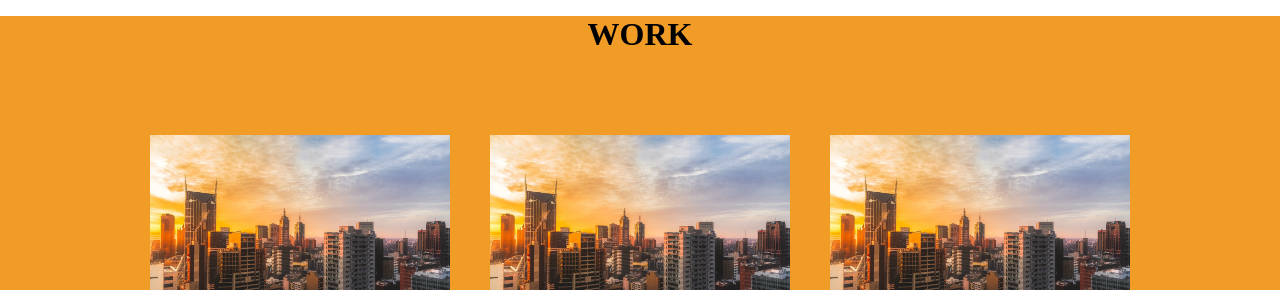
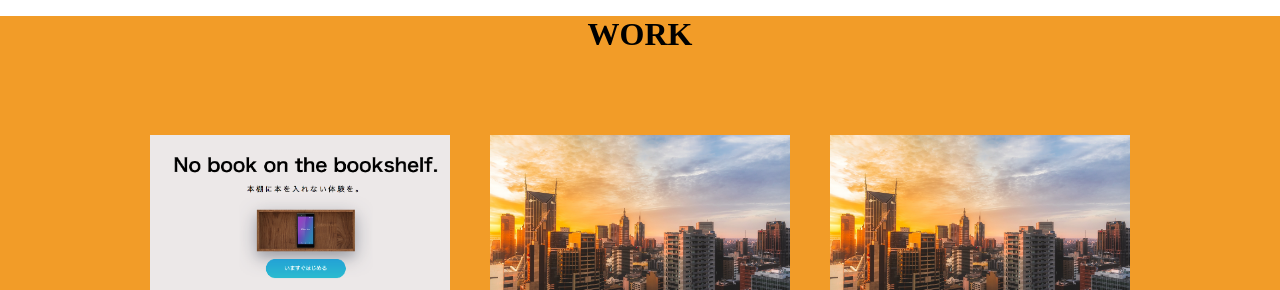
Before and after one commit to molestairs/NAKAMURA.T-portfolio1, a plain HTML site: page index.html in a window 1280 px wide. Shown: the part 1543-1833 px from the top of the page. Drawn offline with Linux system fonts and the light colour scheme.

Commit message:
Update index.html

```diff
--- a/index.html
+++ b/index.html
@@ -51,7 +51,7 @@
 
       <div class="pc_workflex ip_workflex">
         <div class="pc_work1 ip_work1">
-          <a href="https://molestairs.github.io/work1/"><img src="img/background_img.JPG" alt="workその１">
+          <a href="https://molestairs.github.io/work1/"><img src="img/work1_topimg.png" alt="workその１">
           <p>本の定期購読サイトのトップを作成しました。ウッド感を基調に考え、清潔感、少し変わった本屋さんをイメージし、基調を邪魔しないように考慮した背景色を使用しました。</p></a>
         </div>
 
```
